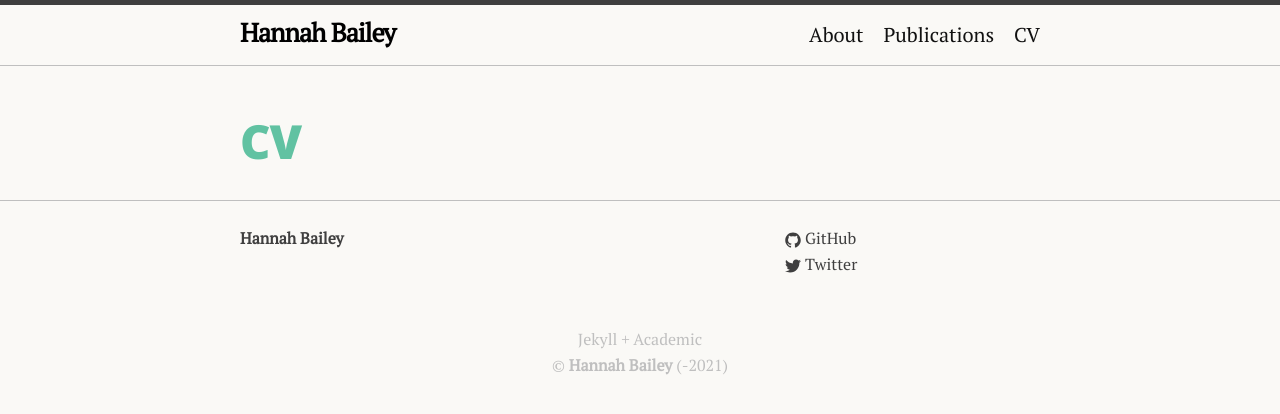
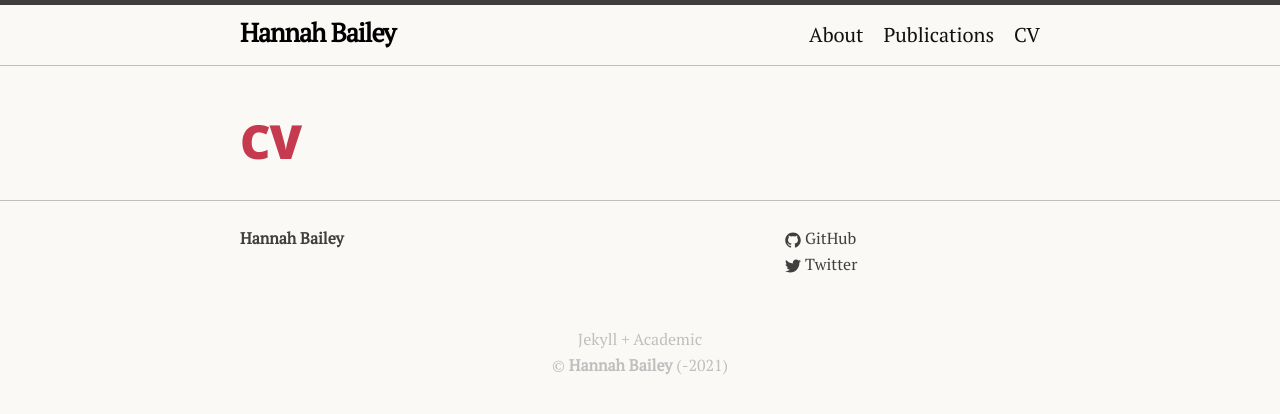
Before and after one commit to hannahlsbailey/hannahlsbailey.github.io, a Jekyll site: the page built from pages/zcv.md, in a window 1280 px wide. Shown: the top 414 px of the page. Built offline with Jekyll 4.4.1, drawn with Linux system fonts in a browser that asks for light colours.

Commit message:
text colour

```diff
--- a/assets/main.scss
+++ b/assets/main.scss
@@ -20,7 +20,7 @@ $spacing-unit:     50px;
 
 $text-color:       #111;
 $background-color: #FAF9F6;
-$brand-color:      #61C2A2;
+$brand-color:      #C63A4F;
 
 $grey-color:       #3F3F3F;
 $grey-color-light: lighten($grey-color, 50%);
```
